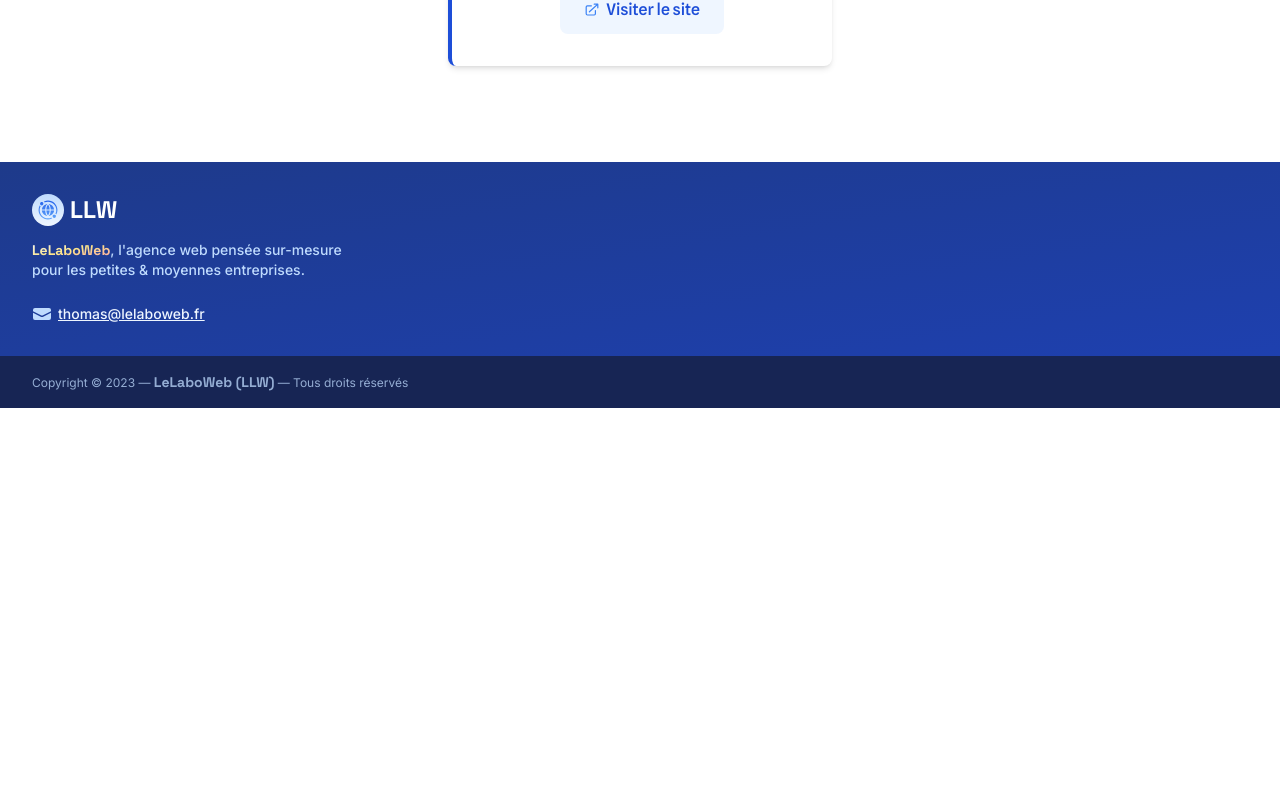
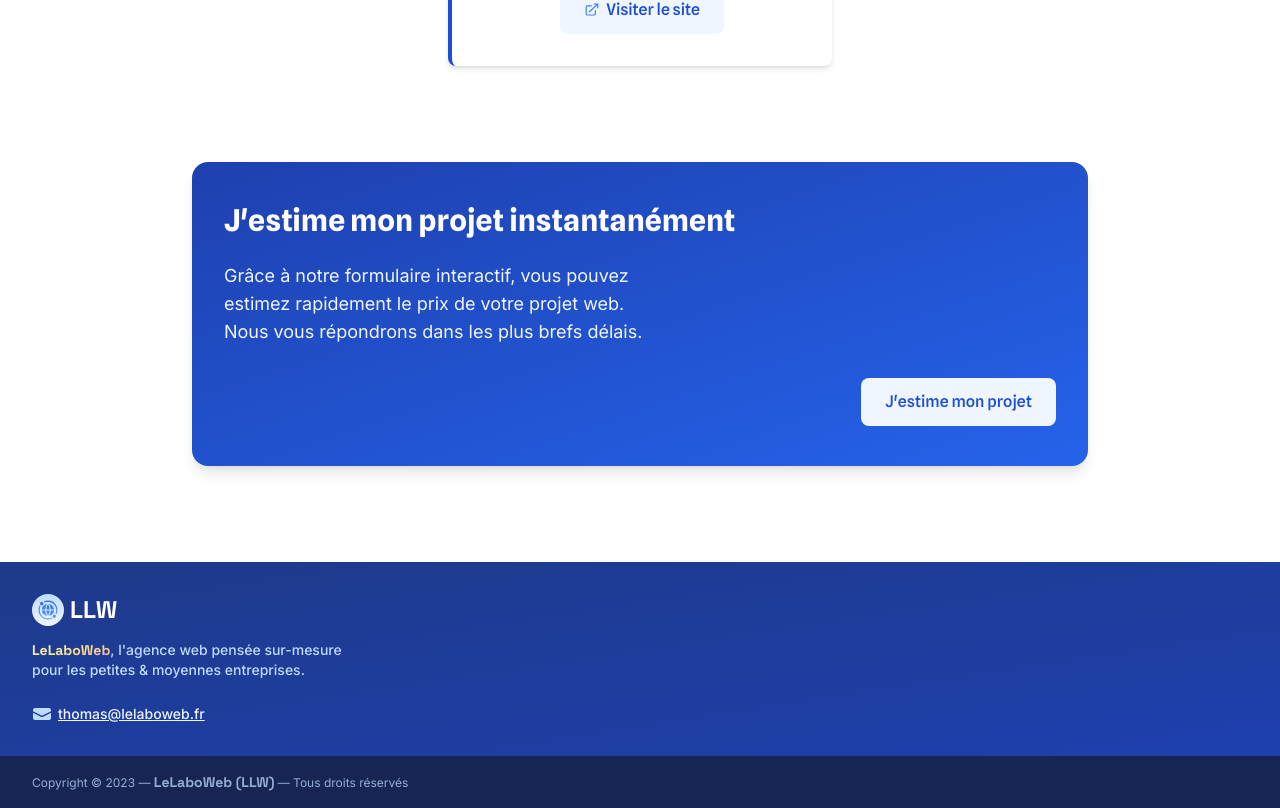
Before and after one commit to TotomInc/tcaweb, a Next.js app: page / in a window 1280 px wide. Shown: the part 4206-5014 px from the top of the page. Before the commit the page ends 4614 px from the top, so only its background shows below. Built offline with nearby package versions, Linux system fonts and the light colour scheme.

Commit message:
feat: add link-banner to redirect on contact page

```diff
--- a/app/page.tsx
+++ b/app/page.tsx
@@ -182,6 +182,14 @@ export default function Home() {
       />
 
       <Portfolio className="mb-24" />
+
+      <LinkBanner
+        className="mb-24"
+        title="J'estime mon projet instantanément"
+        description="Grâce à notre formulaire interactif, vous pouvez estimez rapidement le prix de votre projet web. Nous vous répondrons dans les plus brefs délais."
+        ctaTitle="J'estime mon projet"
+        link="/contact"
+      />
     </>
   );
 }
--- a/app/sites-vitrines/page.tsx
+++ b/app/sites-vitrines/page.tsx
@@ -10,6 +10,7 @@ import {
 
 import { Hero } from "@/components/sections/Hero";
 import { Features } from "@/components/sections/Features";
+import { LinkBanner } from "@/components/sections/LinkBanner";
 
 export const metadata: Metadata = {
   title:
@@ -94,6 +95,18 @@ export default function Page() {
           },
         ]}
       />
+
+      <LinkBanner
+        className="mb-24"
+        title="J'estime mon projet instantanément"
+        description="Grâce à notre formulaire interactif, vous pouvez estimez rapidement le prix de votre projet web. Nous vous répondrons dans les plus brefs délais."
+        ctaTitle="J'estime mon projet"
+        link="/contact"
+        coverImage={{
+          src: "/_static/images/landing/vitrine-grid-mockup.png",
+          alt: "",
+        }}
+      />
     </>
   );
 }
```
